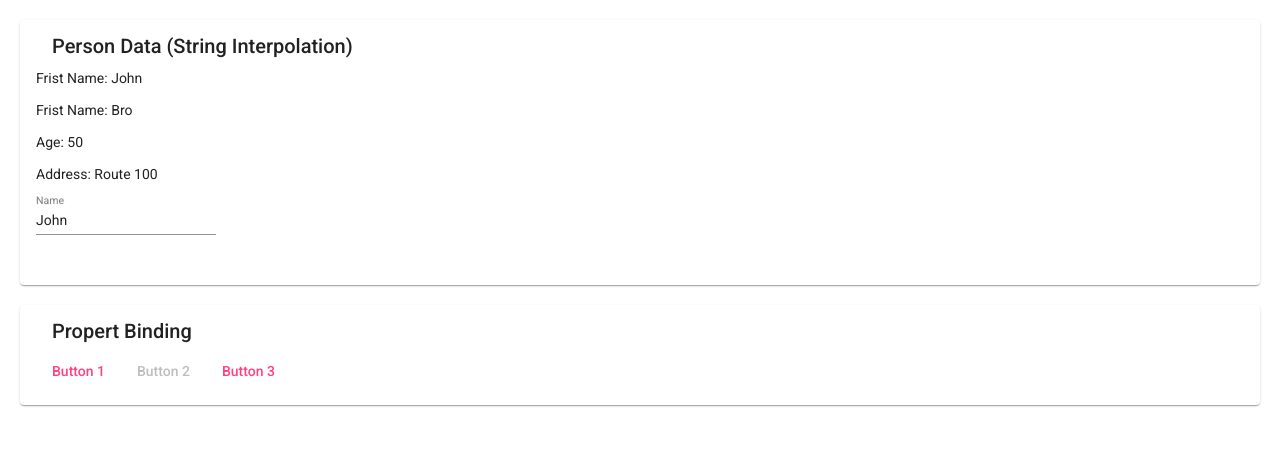
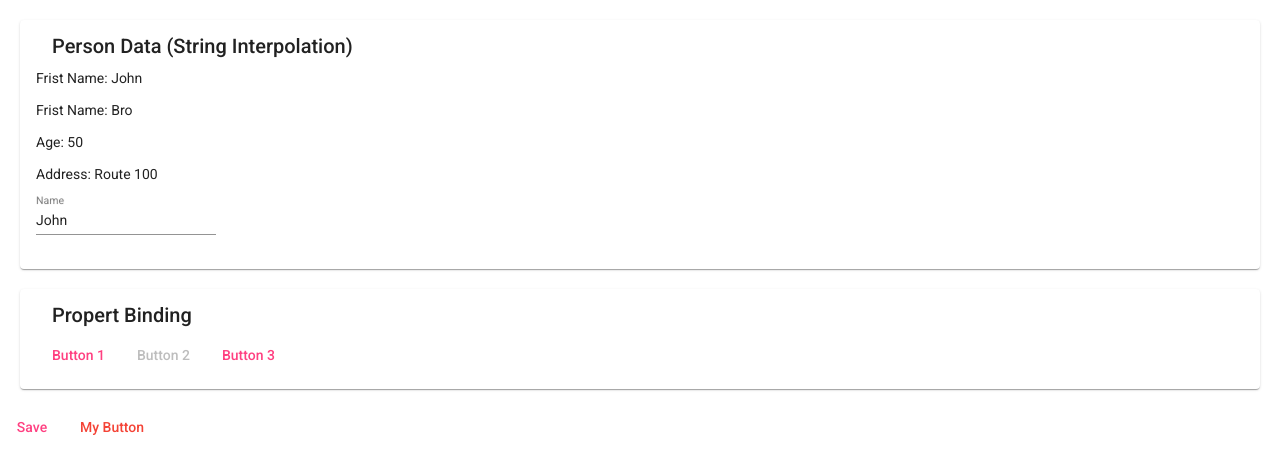
Before and after one commit to gilvan2/Angular-in-my-life, an Angular app: page / in a window 1280 px wide. Shown: the top 474 px of the page. Built offline with nearby package versions, Linux system fonts and the light colour scheme.

Commit message:
criaçao do component EventBinding e desenvolvimento parcial do mesmo

```diff
--- a/src/app/app.component.html
+++ b/src/app/app.component.html
@@ -1,2 +1,3 @@
 <app-string-interpolation></app-string-interpolation>
 <app-propert-binding></app-propert-binding>
+<app-event-binding></app-event-binding>
--- a/src/app/app.module.ts
+++ b/src/app/app.module.ts
@@ -8,12 +8,14 @@ import { MatCardModule } from '@angular/material/card';
 import {MatButtonModule} from '@angular/material/button';
 import {MatInputModule} from '@angular/material/input';
 import { PropertBindingComponent } from './propert-binding/propert-binding.component';
+import { EventBindingComponent } from './event-binding/event-binding.component';
 
 @NgModule({
   declarations: [
     AppComponent,
     StringInterpolationComponent,
-    PropertBindingComponent
+    PropertBindingComponent,
+    EventBindingComponent
   ],
   imports: [
     BrowserModule,
--- /dev/null
+++ b/src/app/event-binding/event-binding.component.html
@@ -0,0 +1,8 @@
+<section>
+    <button mat-button color="accent" (click)="click()">Save</button>
+    <button mat-button color="warn" (click)="add()">{{buttonName}}</button>
+</section>
+
+<section>
+
+</section>
--- /dev/null
+++ b/src/app/event-binding/event-binding.component.ts
@@ -0,0 +1,27 @@
+import { Component, OnInit } from '@angular/core';
+
+@Component({
+  selector: 'app-event-binding',
+  templateUrl: './event-binding.component.html',
+  styleUrls: ['./event-binding.component.css']
+})
+export class EventBindingComponent implements OnInit {
+
+  constructor() { }
+
+  ngOnInit(): void {
+  }
+
+  buttonName = "My Button"
+  count = 0;
+
+  click(){
+    console.log("Clicou");
+  }
+
+  add(){
+    this.count ++;
+    this.buttonName = "It was clicked " + this.count + " times";
+  }
+
+}
--- a/src/app/string-interpolation/string-interpolation.component.html
+++ b/src/app/string-interpolation/string-interpolation.component.html
@@ -14,6 +14,4 @@
             </mat-form-field>
           </form>
     </mat-card-content>
-    <mat-card-actions>
-    </mat-card-actions>
   </mat-card>
```
Also changed, not shown: src/app/event-binding/event-binding.component.css (added), 1 other file (tests, documents, lock files or other folders).
